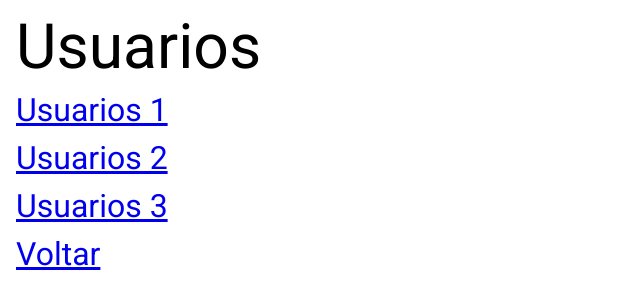
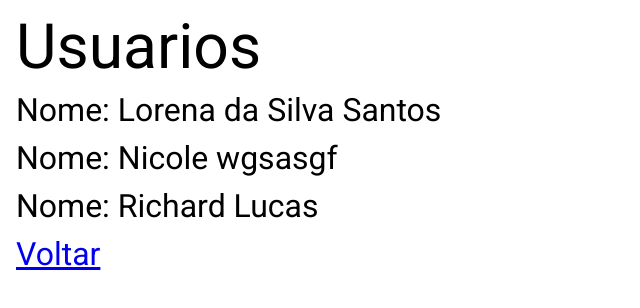
Before and after one commit to lorenadasilva/aula-next-0, a Next.js app: page /usuarios in a window 1280 px wide. Shown: the top 308 px of the page, without its empty margins (0-640 px from the left). Built offline with nearby package versions, Linux system fonts and the light colour scheme.

Commit message:
aula-dia25

```diff
--- a/app/usuarios/page.tsx
+++ b/app/usuarios/page.tsx
@@ -1,12 +1,19 @@
 import Link from 'next/link';
+import usuarios from '../../src/usuarios';
+
 export default function ListaUsuarios () {
+
     return(
         <>
          <h1> Usuarios </h1>
 
-         <p> <Link href={'/usuarios/1'}>Usuarios 1 </Link></p>
+         {/*<p> <Link href={'/usuarios/1'}>Usuarios 1 </Link></p>
          <p> <Link href={'/usuarios/2'}>Usuarios 2 </Link></p>
-         <p> <Link href={'/usuarios/3'}>Usuarios 3 </Link></p>
+         <p> <Link href={'/usuarios/3'}>Usuarios 3 </Link></p>*/}
+
+         {
+            usuarios.map((usuario) => <p> Nome: {usuario.nome}</p>)
+         }
 
           <p><Link href={'/'}> Voltar </Link></p>
 
--- a/src/usuarios.js
+++ b/src/usuarios.js
@@ -19,3 +19,5 @@ const usuarios = [
         ativo: true
     }
 ];
+
+export default usuarios;
```
